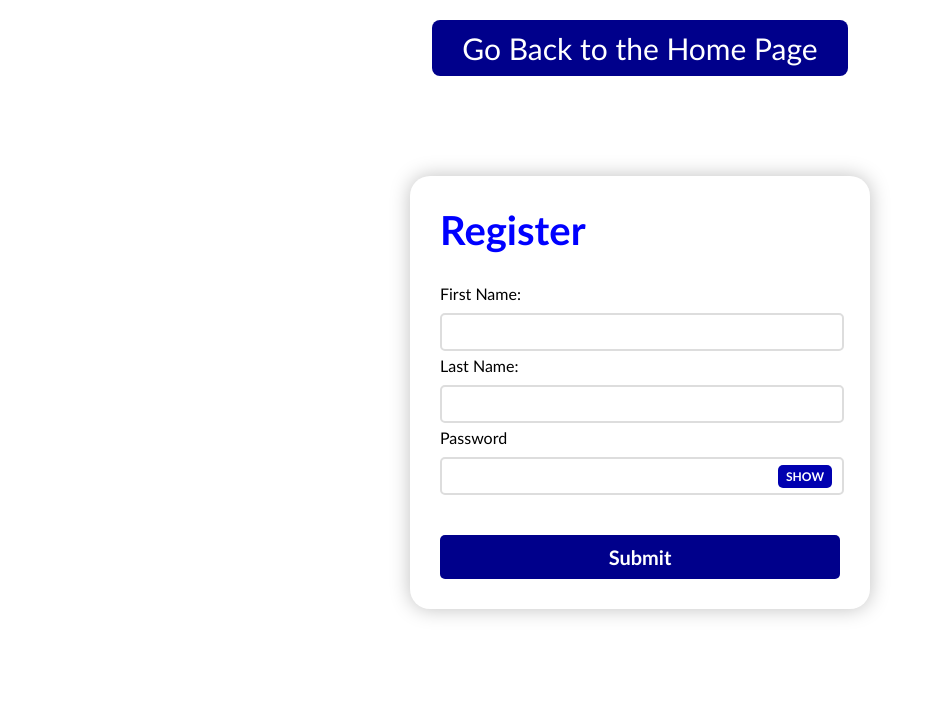
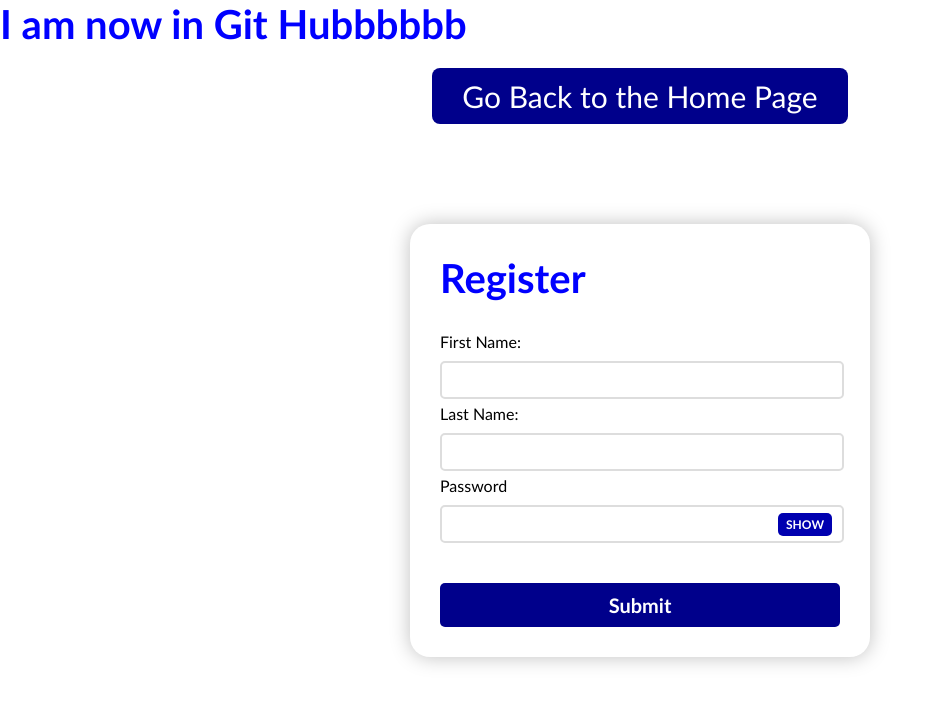
Before and after one commit to my-honey-girl/project-app, a plain HTML site: page Home.html in a window 1280 px wide. Shown: the whole page, without its empty margins (0-938 px from the left). Drawn offline with Linux system fonts and the light colour scheme.

Commit message:
Update on Home.html with an H1

```diff
--- a/Home.html
+++ b/Home.html
@@ -94,6 +94,7 @@
     </style>
 </head>
 <body>
+    <h1>I am now in Git Hubbbbbb</h1>
     <a href="index.html">Go Back to the Home Page</a>
     <form action="index.html" onsubmit="return validateFn()">
         <h1>Register</h1>
```
